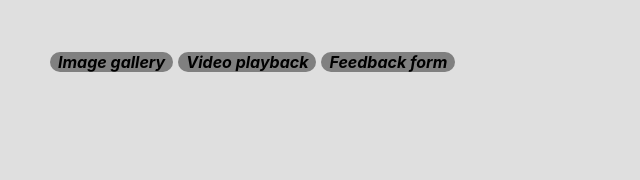
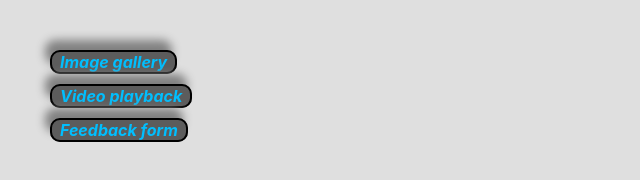
Before and after one commit to Pugli87/goit-js-hw-08, a website built with Parcel: page src/index.html in a window 1280 px wide. Shown: the whole page, without its empty margins (0-640 px from the left). Built offline with nearby package versions, Linux system fonts and the light colour scheme.

Commit message:
Update common.css

```diff
--- a/src/css/common.css
+++ b/src/css/common.css
@@ -22,12 +22,11 @@ img {
 }
 
 ul {
-	display: flex;
 	list-style: none;
 }
 
 li {
-	margin-right: 5px;
+	margin-right: 10px;
 	margin-bottom: 10px;
 }
 
@@ -36,14 +35,17 @@ a {
 	font-weight: lighter;
 	font-style: italic;
 	font-weight: bold;
-	color: black;
-	background-color: gray;
+	color: deepskyblue;
+	background-color: rgb(92, 92, 92);
 	border-radius: 10px;
 	padding: 0 8px;
+	border: #000000 double 2px;
+	box-shadow: -5px -10px 10px gray;
 }
 
 a:hover,
 a:focus {
-	background-color: cornflowerblue;
+	color: rgb(92, 92, 92);
+	background-color: #00b7ff;
 	transform: translateX(0.5px) rotate(-1deg) scale(0.99);
 }
```
